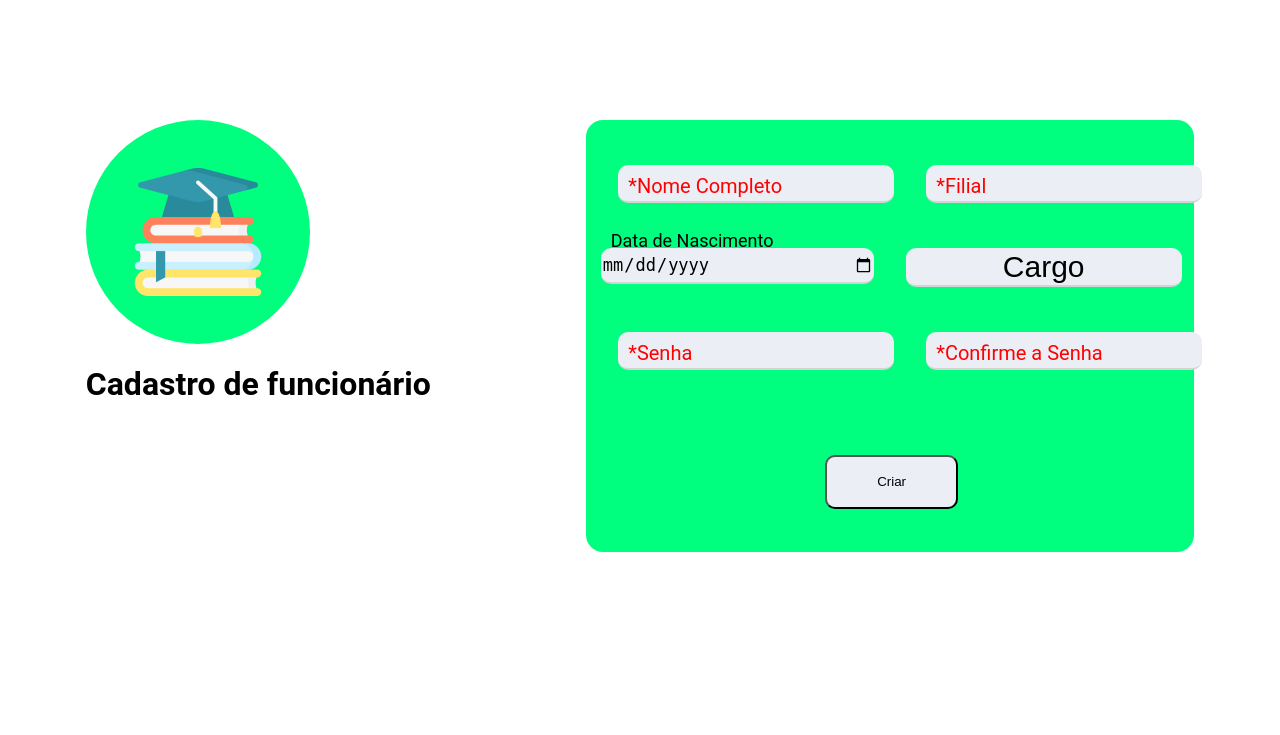
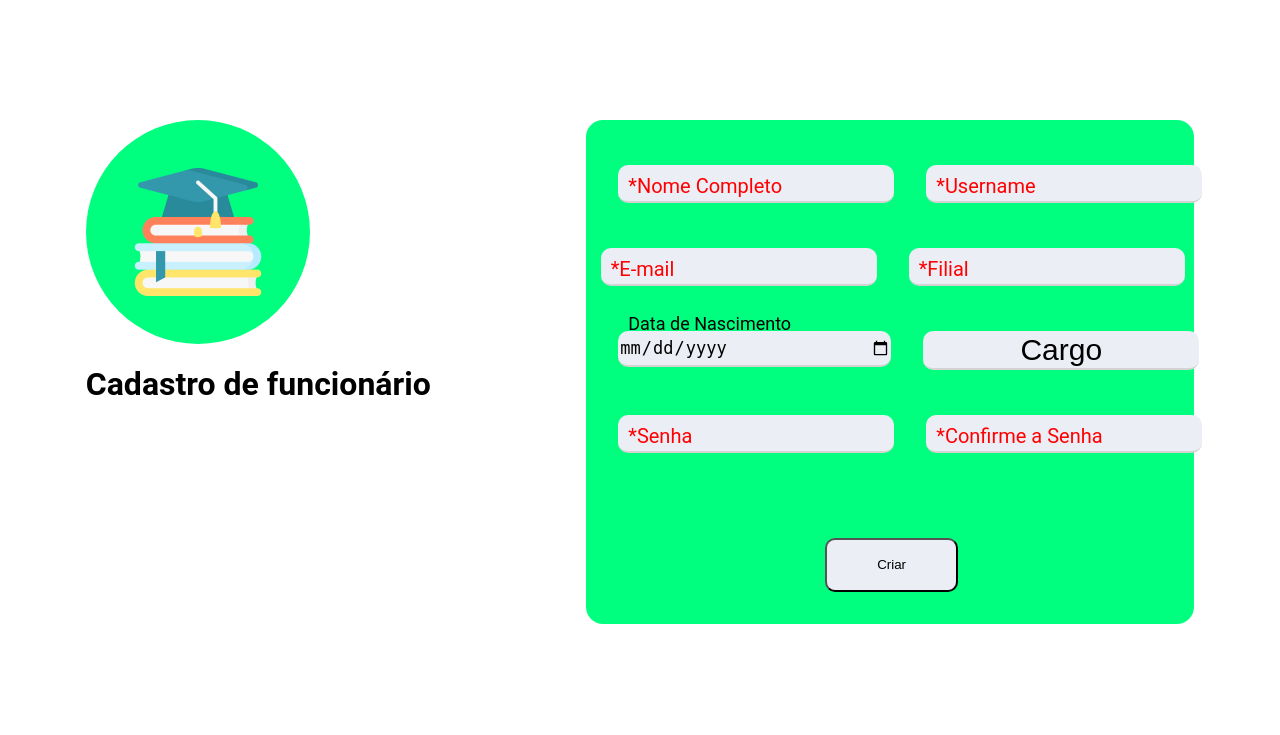
Before and after one commit to vitor-ximenes-oliveira/APS, a Django app: page /cadastroFuncionario in a window 1280 px wide. Shown: the top 735 px of the page. Run offline with Django 3.2, Linux system fonts and the light colour scheme.

Commit message:
ajustes na tela de cadastro do funcionário 2.0

```diff
--- a/APS/website/static/estilos/CadastroFuncionario.css
+++ b/APS/website/static/estilos/CadastroFuncionario.css
@@ -135,7 +135,6 @@ body {
   gap: 2em;
   border-radius: 17px;
   width: 34em;
-  height: 23em;
   padding: 2em;
 }
 
--- a/APS/website/templates/cadastroFuncionario.html
+++ b/APS/website/templates/cadastroFuncionario.html
@@ -28,6 +28,16 @@
                 <div class="label-float">
                     <input type="text" name="al_nome" pattern="[a-zA-Z ]*" placeholder=" " minlength="4" required />
                     <label>Nome Completo</label>
+                </div>
+                <div class="label-float">
+                    <input type="text" name="al_username" placeholder=" " pattern="[a-zA-Z0-9._%+-]" required />
+                    <label>Username</label>
+                </div>
+            </div>
+            <div class="campos_flex">
+                <div class="label-float">
+                    <input type="text" name="al_email" pattern="[a-zA-Z0-9._%+-]+@[a-z0-9.-]+\.com" placeholder=" " minlength="4" required />
+                    <label>E-mail</label>
                 </div>
                 <div class="label-float">
                     <input type="text" name="al_filial" placeholder=" " pattern="[a-zA-Z0-9._%+-]" required />
```
